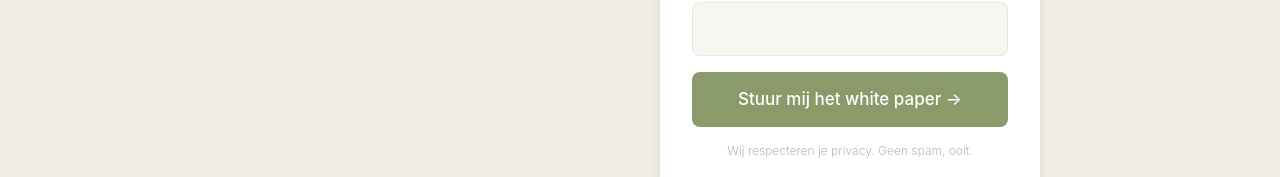
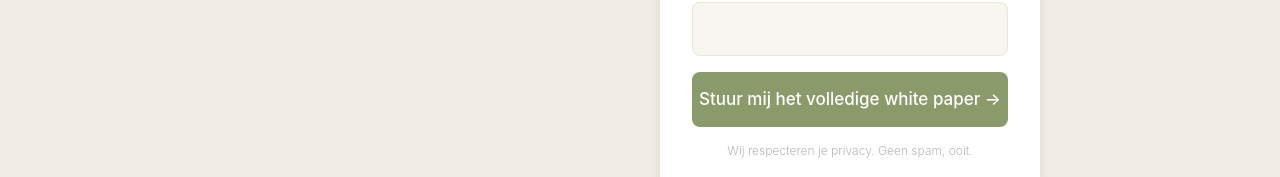
Before and after one commit to henryaoturner-art/nativ-website, a Next.js app: page /whitepaper in a window 1280 px wide. Shown: the part 876-1053 px from the top of the page. Built offline with nearby package versions, Linux system fonts and the light colour scheme.

Commit message:
Update whitepaper button text: 'volledige white paper'

```diff
--- a/src/app/whitepaper/page.tsx
+++ b/src/app/whitepaper/page.tsx
@@ -28,7 +28,7 @@ const translations = {
     emailLabel: "Email",
     companyLabel: "Company",
     roleLabel: "Role",
-    submit: "Send me the white paper →",
+    submit: "Send me the full white paper →",
     submitting: "Sending...",
     thankYou: "Here's your white paper",
     thankYouSub:
@@ -59,7 +59,7 @@ const translations = {
     emailLabel: "E-mail",
     companyLabel: "Bedrijf",
     roleLabel: "Functie",
-    submit: "Stuur mij het white paper →",
+    submit: "Stuur mij het volledige white paper →",
     submitting: "Verzenden...",
     thankYou: "Hier is je white paper",
     thankYouSub:
```
